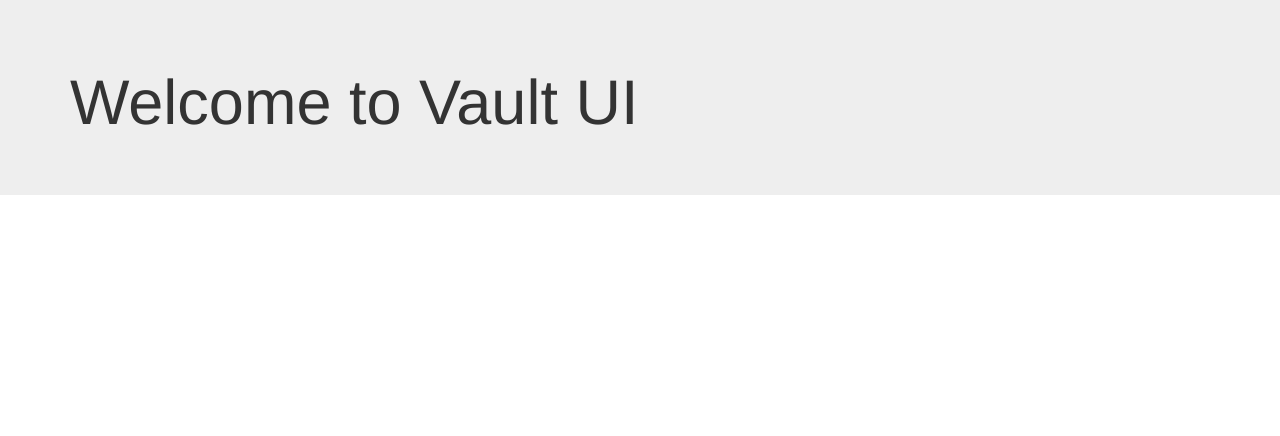
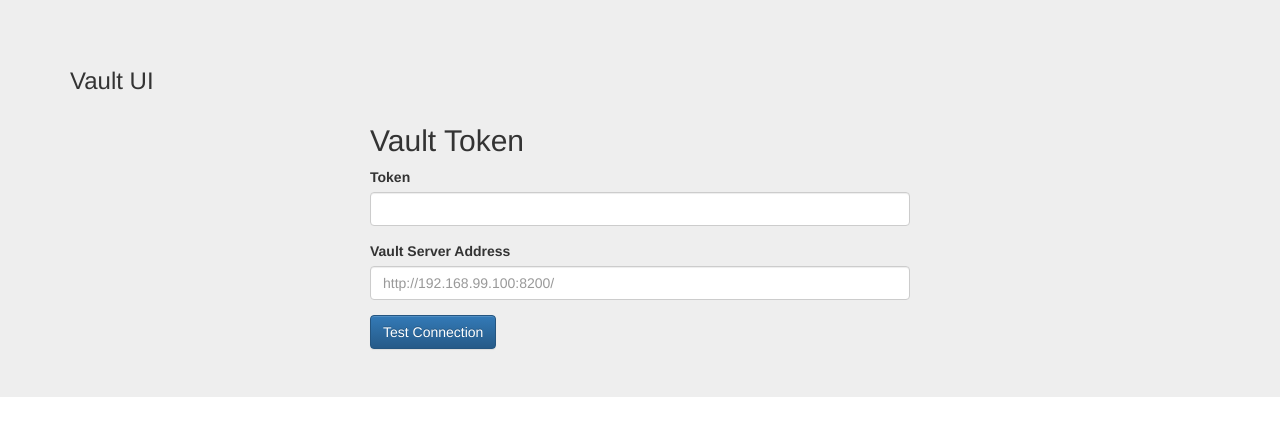
Before and after one commit to anthonyikeda/vault-ui, an Angular app: page /vault-ui/token in a window 1280 px wide. Before the commit this address led to /vault-ui/. Shown: the top 436 px of the page. Built offline with nearby package versions, Linux system fonts and the light colour scheme.

Commit message:
Now working with the vault-proxy (https://github.com/anthonyikeda/vault-proxy)

```diff
--- a/src/app/app.component.html
+++ b/src/app/app.component.html
@@ -1,6 +1,6 @@
 <div class="jumbotron">
   <div class="container">
-    <h1>Welcome to Vault UI</h1>
+    <h3>Vault UI</h3>
+    <router-outlet></router-outlet>
   </div>
 </div>
-<router-outlet></router-outlet>
--- a/src/app/app.routing.ts
+++ b/src/app/app.routing.ts
@@ -2,9 +2,11 @@
 import { Routes, RouterModule } from '@angular/router';
 
 import { LoginComponent } from './login/login.component';
+import { TokenComponent } from './token/token.component';
 
 const routes: Routes = [
   { path: 'login', component: LoginComponent },
+  { path: 'token', component: TokenComponent},
   { path: '***', redirectTo: 'dashboard'}
 ];
 
--- a/src/app/service/auth.service.ts
+++ b/src/app/service/auth.service.ts
@@ -1,6 +1,6 @@
-import {Injectable} from '@angular/core';
-import {Subject} from 'rxjs';
-import {Http, Headers, RequestOptions, Response} from '@angular/http';
+import { Injectable } from '@angular/core';
+import { Subject } from 'rxjs';
+import { Http, Headers, RequestOptions, Response } from '@angular/http';
 import 'rxjs/add/operator/map';
 
 @Injectable()
--- /dev/null
+++ b/src/app/service/vault.service.ts
@@ -0,0 +1,24 @@
+import { Http, Headers, RequestOptions, Response } from '@angular/http';
+import { Injectable } from '@angular/core';
+
+@Injectable()
+export class VaultService {
+
+  constructor(private http: Http) {
+
+  }
+
+  testVaultConnection(token: string, addr: string) {
+    let url = "http://localhost:8080/validate?token=" + token + "&addr=" + addr;
+    let headers = new Headers({'Content-Type': 'text/plain'});
+    let options = new RequestOptions({headers: headers});
+
+    return this.http.post(url, options).map(this.extractData);
+  }
+
+  private extractData(response: Response) {
+    let body = response.json();
+    console.log("Helath status is: " + body);
+    return body;
+  }
+}
--- /dev/null
+++ b/src/app/token/token.component.ts
@@ -0,0 +1,41 @@
+import { Component, OnInit } from '@angular/core';
+import { ActivatedRoute, Router } from '@angular/router';
+import { TokenService } from './token.service';
+import { VaultService } from '../service/vault.service';
+
+@Component({
+  moduleId: module.id,
+  templateUrl: './token.html'
+})
+
+export class TokenComponent implements OnInit {
+  model: any = {}
+  returnUrl: string;
+  loading = false;
+  buttonLabel: string = "Test Connection";
+
+  constructor(private route: ActivatedRoute, private router: Router,
+              private tokenService: TokenService,
+              private vaultService: VaultService) {}
+
+  ngOnInit() {
+    this.returnUrl = this.route.snapshot.queryParams['returnUrl'] || '/';
+  }
+
+  readToken() {
+    console.log("Vault token to use is: " + this.model.token);
+    this.tokenService.tokenLogin(this.model.token, this.model.addr);
+  }
+
+  testConnection() {
+    this.vaultService.testVaultConnection(this.model.token, this.model.addr).subscribe(
+      data => {
+        console.log("Status: " + data);
+        this.buttonLabel = "Connect";
+      },
+      error => {
+        console.log(error);
+      });
+
+  }
+}
--- /dev/null
+++ b/src/app/token/token.html
@@ -0,0 +1,16 @@
+<div class="col-md-6 col-md-offset-3">
+  <h2>Vault Token</h2>
+  <form name="form" (ngSubmit)="f.form.valid && testConnection()" #f="ngForm" novalidate>
+    <div class="form-group">
+      <label for="vaultToken">Token</label>
+      <input type="text" class="form-control" name="vaultToken" [(ngModel)]="model.token" #vaultToken="ngModel" required>
+      <div *ngIf="f.submitted && !vaultToken.valid" class="help-block">Token is required to access Vault</div>
+    </div>
+    <div class="form-group">
+      <label for="vaultAddr">Vault Server Address</label>
+      <input type="text" class="form-control" name="vaultAddr" [(ngModel)]="model.addr" #vaultAddr="ngModel" required placeholder="http://192.168.99.100:8200/">
+      <div *ngIf="f.submitted && !vaultToken.valid" class="helo-block">Must be a valid server address</div>
+    </div>
+    <button [disabled]="loading" class="btn btn-primary">{{ buttonLabel }}</button>
+  </form>
+</div>
--- /dev/null
+++ b/src/app/token/token.service.ts
@@ -0,0 +1,21 @@
+import { Injectable } from '@angular/core';
+import { Subject } from "rxjs";
+
+@Injectable()
+export class TokenService {
+
+  private loggedIn: Subject<boolean> = new Subject<boolean>();
+
+  constructor() {
+    this.loggedIn.next(!!localStorage.getItem('vault-token'));
+  }
+
+  get isTokenPresent() {
+    return this.loggedIn.asObservable();
+  }
+
+  tokenLogin(token: string, vaultAddr: string) {
+    localStorage.setItem('vault-token', token);
+    localStorage.setItem('vault-address', vaultAddr);
+  }
+}
```
Also changed, not shown: src/app/app.module.ts (+7 -2 lines), src/app/token/token_present.guard.ts (added, +28 -0 lines), 1 other file (tests, documents, lock files or other folders).
